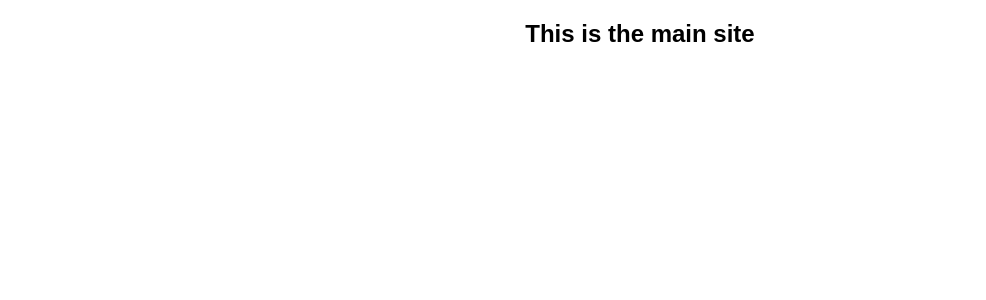
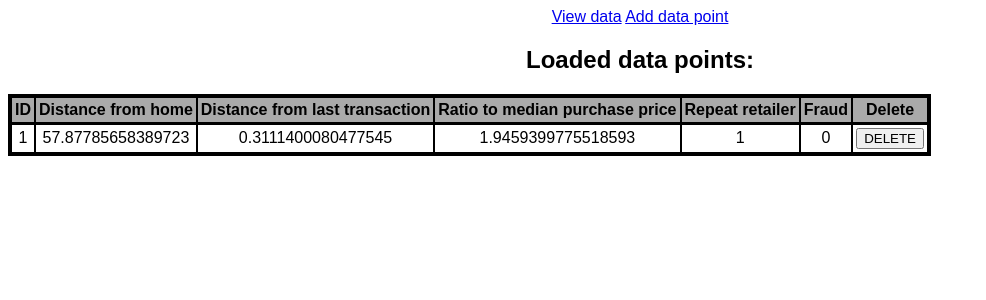
Before and after one commit to Tomunek/WebML, a Flask app: page / in a window 1280 px wide. Shown: the top 300 px of the page, without its empty margins (0-986 px from the left). Run offline with Flask 3, Linux system fonts and the light colour scheme.

Commit message:
Added model class and implemented displaying data

```diff
--- a/webml/__init__.py
+++ b/webml/__init__.py
@@ -1,6 +1,7 @@
 from flask import Flask
 
 from config import Config
+from webml.model.transaction import Transaction
 from webml.extensions import db
 
 
@@ -10,7 +11,15 @@ def create_app(config_class=Config):
     app.config.from_object(config_class)
 
     # Initialize sqlite database
-    db.init_app(app)
+    with app.app_context():
+        db.init_app(app)
+        db.create_all()
+        db.session.add(Transaction(distance_from_home=57.87785658389723,
+                                   distance_from_last_transaction=0.3111400080477545,
+                                   ratio_to_median_purchase_price=1.9459399775518593,
+                                   repeat_retailer=1.0,
+                                   fraud=0.0))
+        db.session.commit()
 
     # Register blueprint for UI
     from webml.main import bp as main_bp
--- a/webml/main/routes.py
+++ b/webml/main/routes.py
@@ -1,37 +1,39 @@
 from flask import render_template
 
 from webml.main import bp
+from webml.model.transaction import Transaction
 
 
-@bp.route('/')
+@bp.route('/', methods=['GET'])
 def index():
     # TODO: get and display all data points
-    return render_template('index.html')
+    transactions = Transaction.query.all()
+    return render_template('index.html', transactions=transactions)
 
 
-@bp.get('/add')
+@bp.route('/add', methods=['GET'])
 def add_get():
     return render_template('add.html')
 
 
-@bp.post('/add')
+@bp.route('/add', methods=['POST'])
 def add_post():
     # TODO: add data point
     return "Adding data point not implemented yet!"
 
 
-@bp.post('/delete/<int:record_id>')
+@bp.route('/delete/<int:record_id>', methods=['POST'])
 def delete_post(record_id):
     # TODO: delete data point
     return f"Deleting record {record_id} is not implemented yet!"
 
 
-@bp.get('/predict')
+@bp.route('/predict', methods=['GET'])
 def predict_get():
     return render_template('predict.html')
 
 
-@bp.post('/predict')
+@bp.route('/predict', methods=['POST'])
 def predict_post():
     # TODO: predict
     return render_template('predict_result.html')
--- /dev/null
+++ b/webml/model/__init__.py
@@ -0,0 +1 @@
+from webml.model import transaction
--- a/webml/static/style.css
+++ b/webml/static/style.css
@@ -2,3 +2,26 @@ body {
     font-family: sans-serif;
     text-align: center;
 }
+
+.transaction-list {
+    border-collapse: collapse;
+    border: solid black 4px;
+}
+
+.transaction-list thead {
+    border: solid black 3px;
+    background-color: #AAAAAA;
+}
+
+.transaction-list tbody tr {
+    background-color: #FFFFFF;
+}
+
+.transaction-list tbody tr:hover {
+    background-color: #DDDDDD;
+}
+
+.transaction-list td, th {
+    border: solid black 2px;
+    padding: 3px;
+}
--- a/webml/templates/base.html
+++ b/webml/templates/base.html
@@ -8,7 +8,11 @@
     <link rel="stylesheet" href="{{ url_for('static', filename='style.css') }}" type="text/css">
 </head>
 <body>
-<!-- TODO: add navigation -->
+<nav>
+    <!-- TODO: make this look good -->
+    <a href="{{ url_for('main.index') }}">View data</a>
+    <a href="{{ url_for('main.add_get') }}">Add data point</a>
+</nav>
 <div class="content">
     {% block content %} {% endblock %}
 </div>
--- a/webml/templates/index.html
+++ b/webml/templates/index.html
@@ -2,7 +2,36 @@
 {% block title %} WebML {% endblock %}
 {% block content %}
 <div class="content">
-    <h2>This is the main site</h2>
-    <!-- TODO: display all data points with 'delete' buttons -->
+    <h2>Loaded data points:</h2>
+    <table class="transaction-list">
+        <thead>
+        <tr>
+            <th>ID</th>
+            <th>Distance from home</th>
+            <th>Distance from last transaction</th>
+            <th>Ratio to median purchase price</th>
+            <th>Repeat retailer</th>
+            <th>Fraud</th>
+            <th>Delete</th>
+        </tr>
+        </thead>
+        <tbody>
+        {% for transaction in transactions %}
+        <tr>
+            <td>{{ transaction.id }}</td>
+            <td>{{ transaction.distance_from_home }}</td>
+            <td>{{ transaction.distance_from_last_transaction }}</td>
+            <td>{{ transaction.ratio_to_median_purchase_price }}</td>
+            <td>{{ transaction.repeat_retailer }}</td>
+            <td>{{ transaction.fraud }}</td>
+            <td>
+                <!--suppress HtmlUnknownTarget -->
+                <form method="post" action="{{ url_for('main.delete_post', record_id=transaction.id) }}">
+                    <input type="submit" value="DELETE"/>
+                </form>
+        </tr>
+        {% endfor %}
+        </tbody>
+    </table>
 </div>
 {% endblock %}
```
Also changed, not shown: webml/api/routes.py (+4 -4 lines), webml/model/transaction.py (added, +10 -0 lines).
